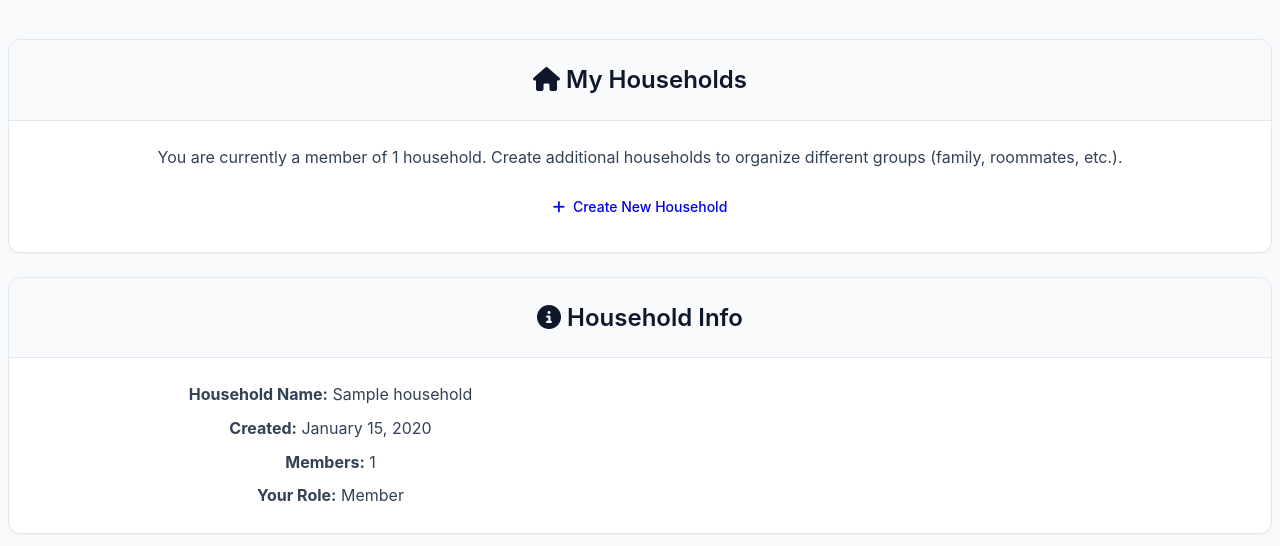
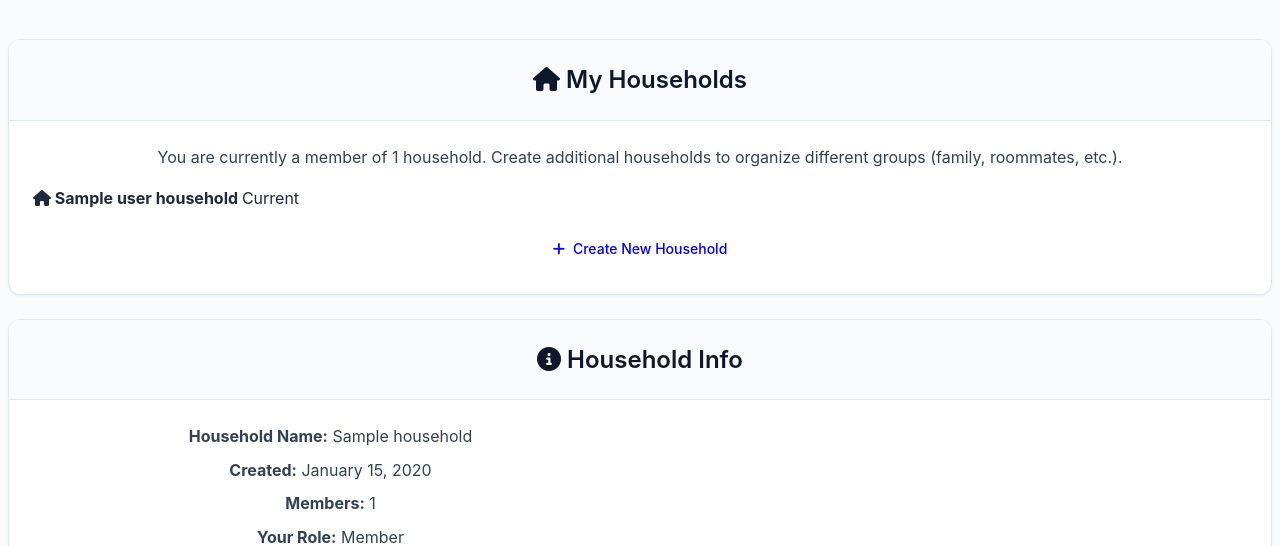
Before and after one commit to ElleWhiteDev/Auto-Cart, a Python web app: template templates/household_settings.html in a window 1280 px wide. Shown: the part 245-791 px from the top of the page. Run offline with Jinja, Linux system fonts and the light colour scheme; the template is opened without the code that fills it: most values are stand-ins (such as "Sample title", 1, 10 or a date in 2020).

Commit message:
single household

```diff
--- a/templates/household_settings.html
+++ b/templates/household_settings.html
@@ -18,9 +18,13 @@
 				<h3 class="h5 mb-0"><i class="fas fa-home"></i> My Households</h3>
 			</div>
 			<div class="card-body">
-				{% if user_households and user_households|length > 1 %}
+				{% if user_households and user_households|length > 0 %}
 				<p class="text-muted mb-3">
+					{% if user_households|length > 1 %}
 					You are a member of {{ user_households|length }} households. Click to switch between them.
+					{% else %}
+					You are currently a member of 1 household. Create additional households to organize different groups (family, roommates, etc.).
+					{% endif %}
 				</p>
 				<div class="list-group mb-3">
 					{% for hh in user_households %}
@@ -54,7 +58,7 @@
 				</div>
 				{% else %}
 				<p class="text-muted mb-3">
-					You are currently a member of 1 household. Create additional households to organize different groups (family, roommates, etc.).
+					You are not a member of any households. Create your first household to get started!
 				</p>
 				{% endif %}
 
```
